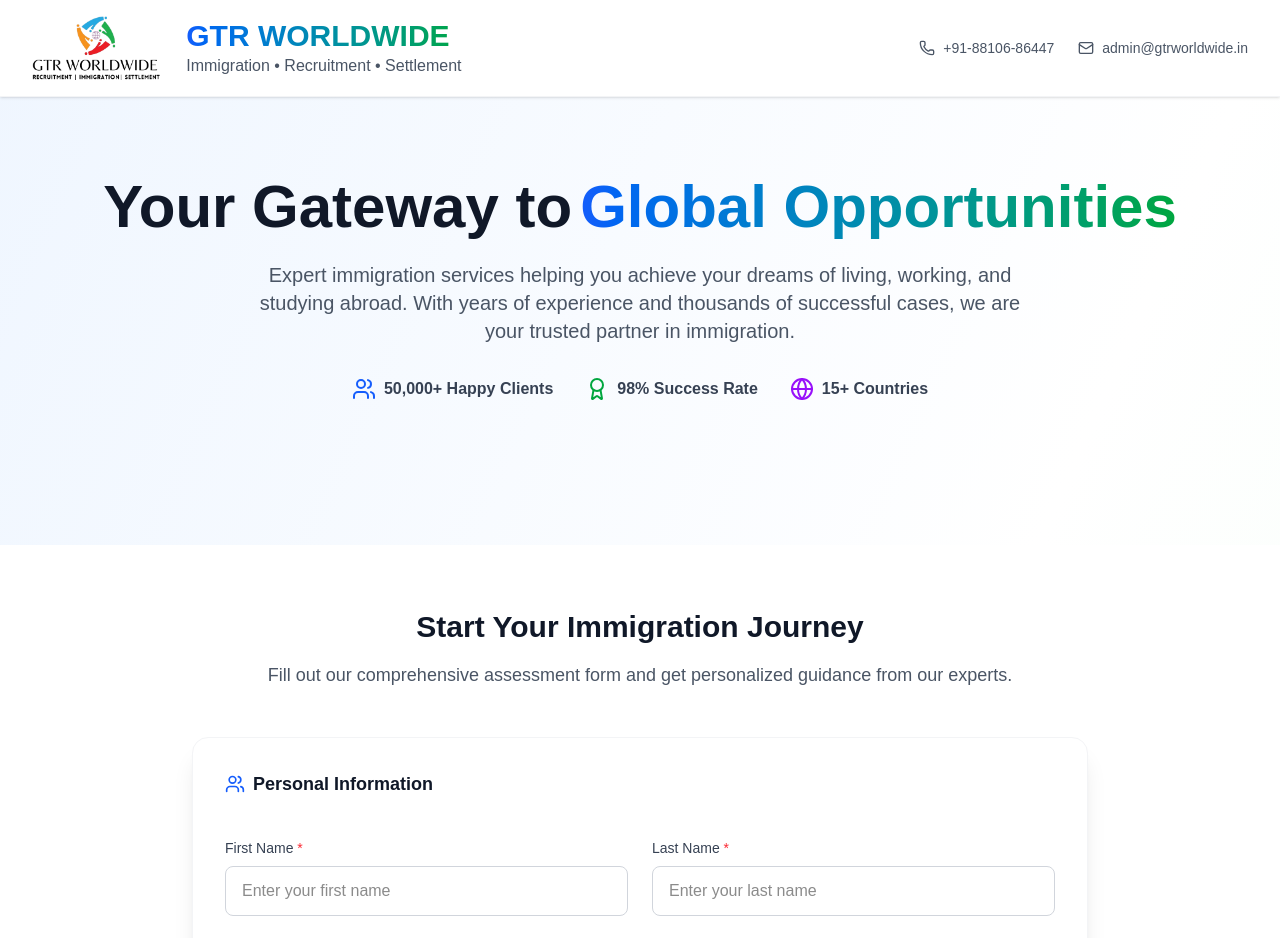
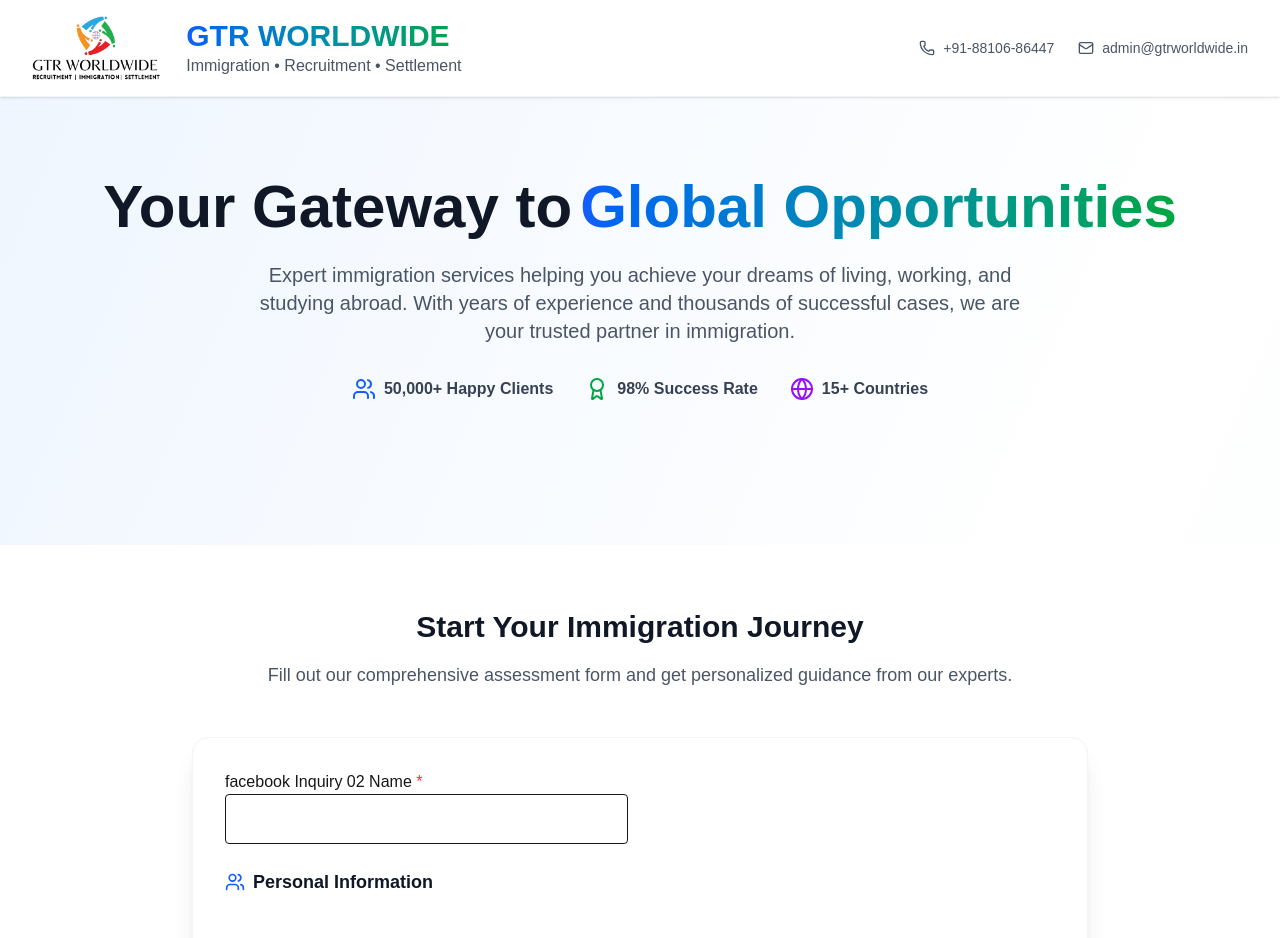
Before and after one commit to aditijaiswal189/landing-gtr, a Next.js app: page / in a window 1280 px wide. Shown: the top 938 px of the page. Built offline with nearby package versions, Linux system fonts and the light colour scheme.

Commit message:
added name required fiedl

```diff
--- a/src/app/components/ui/zoho-form.tsx
+++ b/src/app/components/ui/zoho-form.tsx
@@ -641,6 +641,7 @@ export const ZohoForm: React.FC = () => {
             action="https://crm.zoho.in/crm/WebForm"
             acceptCharset="UTF-8"
             className="bg-white rounded-2xl shadow-xl border border-gray-100 p-8"
+            onSubmit="return checkMandatory919410000000916380()"
             // onSubmit={handleSubmit}
           >
             {/* <form
@@ -679,6 +680,23 @@ export const ZohoForm: React.FC = () => {
 
             <div className="grid grid-cols-1 md:grid-cols-2 gap-6">
               {/* Personal Information */}
+              <div className="zcwf_row">
+                <div className="zcwf_col_lab">
+                  <label htmlFor="NAME">
+                    facebook Inquiry 02 Name{" "}
+                    <span className="text-red-500">*</span>
+                  </label>
+                </div>
+                <div className="zcwf_col_fld">
+                  <input
+                    type="text"
+                    id="NAME"
+                    name="NAME"
+                    required
+                    className="w-full px-4 py-3 border rounded"
+                  />
+                </div>
+              </div>
               <div className="md:col-span-2">
                 <h4 className="text-lg font-semibold text-gray-900 mb-4 flex items-center">
                   <Users className="h-5 w-5 mr-2 text-blue-600" />
```
